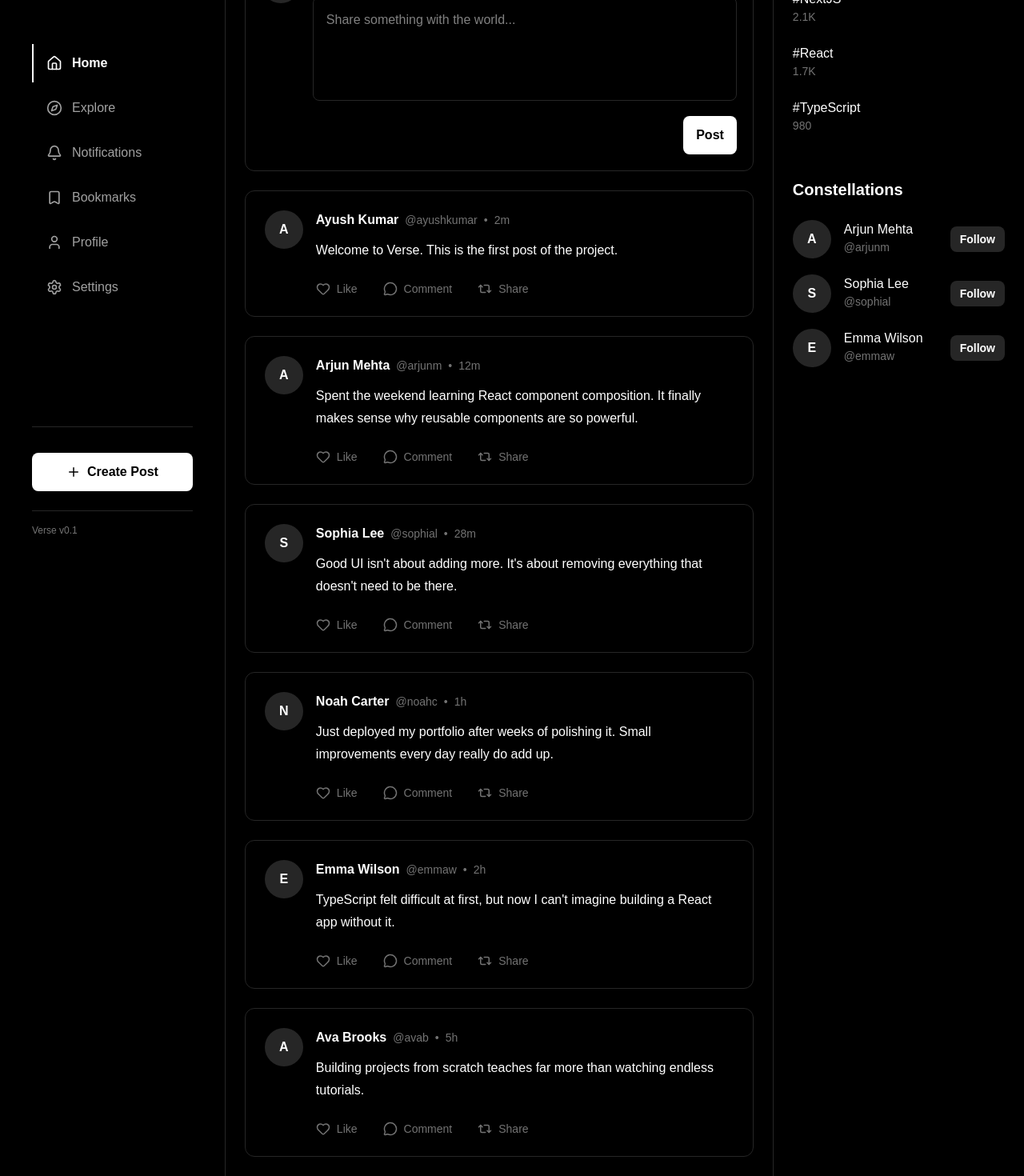
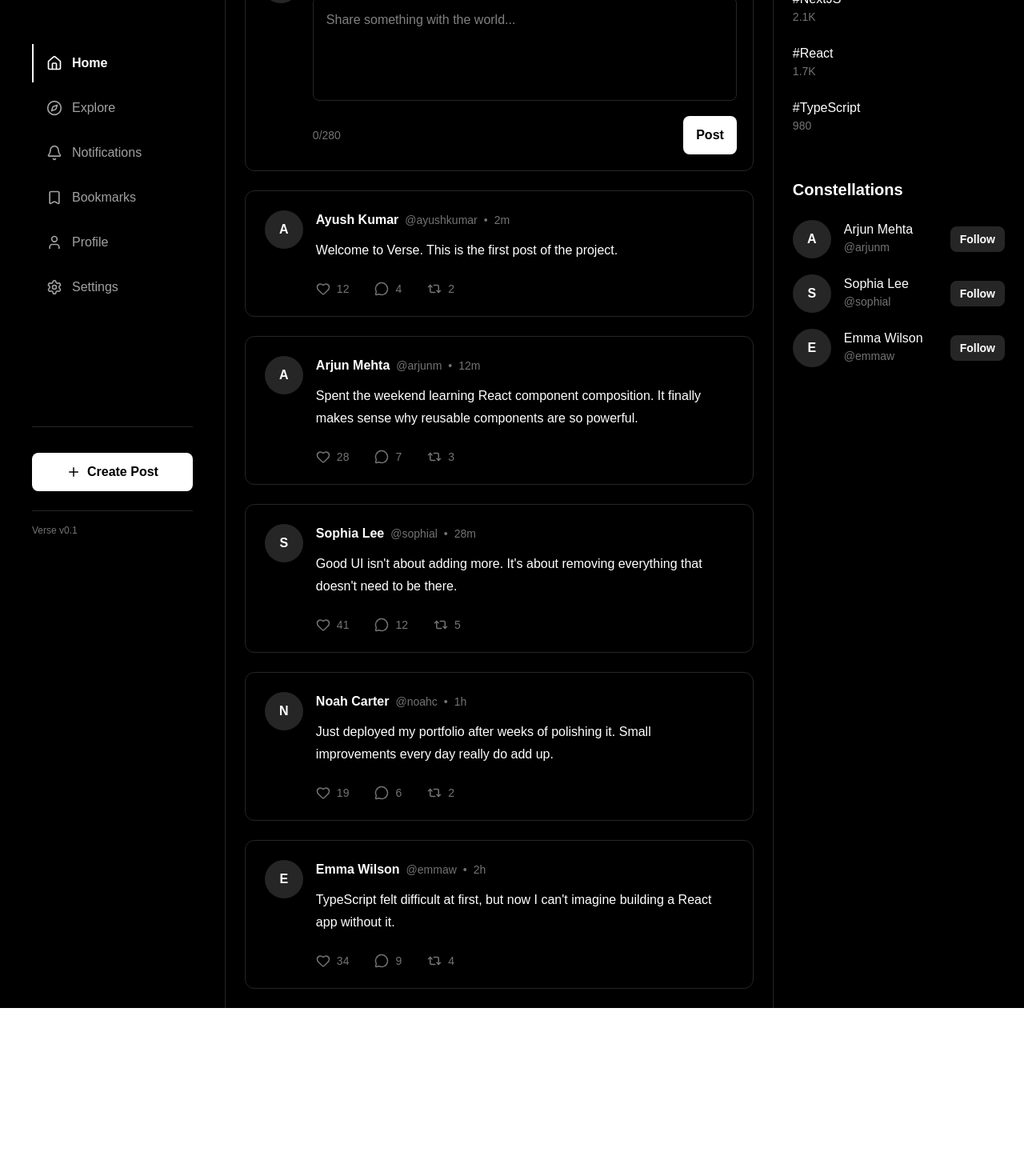
Before and after one commit to Ayushkumar20045/verse, a Next.js app: page / in a window 1280 px wide. Shown: the part 89-1559 px from the top of the page at 80% size. After the commit the page ends 1349 px from the top, so only its background shows below. Built offline with nearby package versions, Linux system fonts and the light colour scheme.

Commit message:
feat: implement interactive post creation and like system

```diff
--- a/components/feed/PostCard.tsx
+++ b/components/feed/PostCard.tsx
@@ -1,8 +1,4 @@
-import {
-  Heart,
-  MessageCircle,
-  Repeat2,
-} from "lucide-react";
+import { Heart, MessageCircle, Repeat2 } from "lucide-react";
 
 import Avatar from "@/components/ui/Avatar";
 
@@ -11,6 +7,14 @@ type PostCardProps = {
   username: string;
   time: string;
   content: string;
+
+  likes: number;
+  comments: number;
+  shares: number;
+
+  isLiked: boolean;
+
+  onLike: () => void;
 };
 
 export default function PostCard({
@@ -18,6 +22,11 @@ export default function PostCard({
   username,
   time,
   content,
+  likes,
+  comments,
+  shares,
+  isLiked,
+  onLike,
 }: PostCardProps) {
   return (
     <article className="rounded-xl border border-neutral-800 p-6 transition-colors hover:border-neutral-700">
@@ -26,9 +35,7 @@ export default function PostCard({
 
         <div className="flex-1">
           <div className="flex items-center gap-2">
-            <h3 className="font-semibold">
-              {author}
-            </h3>
+            <h3 className="font-semibold">{author}</h3>
 
             <span className="text-sm text-neutral-500">
               {username}
@@ -47,20 +54,30 @@ export default function PostCard({
             {content}
           </p>
 
-          <div className="mt-6 flex items-center gap-8 text-sm text-neutral-500">
-            <button className="flex items-center gap-2 transition-colors hover:text-red-500">
-              <Heart size={18} />
-              <span>Like</span>
+          <div className="mt-6 flex items-center gap-8 text-sm">
+            <button
+              onClick={onLike}
+              className={`flex items-center gap-2 transition-colors ${
+                isLiked
+                  ? "text-red-500"
+                  : "text-neutral-500 hover:text-red-500"
+              }`}
+            >
+              <Heart
+                size={18}
+                fill={isLiked ? "currentColor" : "none"}
+              />
+              <span>{likes}</span>
             </button>
 
-            <button className="flex items-center gap-2 transition-colors hover:text-blue-500">
+            <button className="flex items-center gap-2 text-neutral-500">
               <MessageCircle size={18} />
-              <span>Comment</span>
+              <span>{comments}</span>
             </button>
 
-            <button className="flex items-center gap-2 transition-colors hover:text-green-500">
+            <button className="flex items-center gap-2 text-neutral-500">
               <Repeat2 size={18} />
-              <span>Share</span>
+              <span>{shares}</span>
             </button>
           </div>
         </div>
--- a/components/feed/PostComposer.tsx
+++ b/components/feed/PostComposer.tsx
@@ -1,7 +1,33 @@
+"use client";
+
+import { useState } from "react";
+
 import Avatar from "@/components/ui/Avatar";
 import Button from "@/components/ui/Button";
 
-export default function PostComposer() {
+type PostComposerProps = {
+  onPost: (content: string) => void;
+};
+
+export default function PostComposer({
+  onPost,
+}: PostComposerProps) {
+  const [content, setContent] = useState("");
+  const MAX_CHARACTERS = 280;
+
+const isOverLimit = content.length > MAX_CHARACTERS;
+
+  function handlePost() {
+    const trimmedContent = content.trim();
+
+    if (!trimmedContent || isOverLimit) {
+  return;
+};
+
+    onPost(trimmedContent);
+    setContent("");
+  }
+
   return (
     <section className="rounded-xl border border-neutral-800 p-5">
       <div className="flex items-start gap-4">
@@ -14,12 +40,26 @@ export default function PostComposer() {
 
           <textarea
             rows={4}
+            value={content}
+            onChange={(e) => setContent(e.target.value)}
             placeholder="Share something with the world..."
             className="w-full resize-none rounded-lg border border-neutral-800 bg-transparent p-4 outline-none transition-colors focus:border-neutral-600"
           />
 
-          <div className="mt-3 flex justify-end">
-            <Button variant="primary">
+<div className="mt-3 flex items-center justify-between">
+<span
+  className={`text-sm ${
+    isOverLimit ? "text-red-500" : "text-neutral-500"
+  }`}
+>
+  {content.length}/{MAX_CHARACTERS}
+</span>
+
+  <Button
+    variant="primary"
+    onClick={handlePost}
+    disabled={!content.trim() || isOverLimit}
+  >
     Post
   </Button>
 </div>
--- a/components/layout/Feed.tsx
+++ b/components/layout/Feed.tsx
@@ -1,11 +1,54 @@
+"use client";
+
+import { useState } from "react";
+
 import PostComposer from "@/components/feed/PostComposer";
 import PostCard from "@/components/feed/PostCard";
-import { posts } from "@/lib/posts";
+import { posts as initialPosts } from "@/lib/posts";
+import { Post } from "@/types/post";
 
 export default function Feed() {
+  const [posts, setPosts] = useState<Post[]>(initialPosts);
+
+  function handleCreatePost(content: string) {
+    const newPost: Post = {
+      id: Date.now(),
+      author: "Ayush Kumar",
+      username: "@ayushkumar",
+      time: "Just now",
+      content,
+
+      likes: 0,
+      comments: 0,
+      shares: 0,
+
+      isLiked: false,
+    };
+
+    setPosts((previousPosts) => [newPost, ...previousPosts]);
+  }
+
+  function handleLike(postId: number) {
+    setPosts((previousPosts) =>
+      previousPosts.map((post) => {
+        if (post.id !== postId) {
+          return post;
+        }
+
+        return {
+          ...post,
+          isLiked: !post.isLiked,
+          likes: post.isLiked
+            ? post.likes - 1
+            : post.likes + 1,
+        };
+      })
+    );
+  }
+
   return (
     <main className="min-h-screen p-6">
-      <PostComposer />
+      <PostComposer onPost={handleCreatePost} />
 
       <section className="mt-6 space-y-6">
         {posts.map((post) => (
@@ -15,6 +58,11 @@ export default function Feed() {
             username={post.username}
             time={post.time}
             content={post.content}
+            likes={post.likes}
+            comments={post.comments}
+            shares={post.shares}
+            isLiked={post.isLiked}
+            onLike={() => handleLike(post.id)}
           />
         ))}
       </section>
--- a/lib/posts.ts
+++ b/lib/posts.ts
@@ -1,10 +1,18 @@
-export const posts = [
+import { Post } from "@/types/post";
+
+export const posts: Post[] = [
   {
     id: 1,
     author: "Ayush Kumar",
     username: "@ayushkumar",
     time: "2m",
     content: "Welcome to Verse. This is the first post of the project.",
+
+    likes: 12,
+    comments: 4,
+    shares: 2,
+
+    isLiked: false,
   },
   {
     id: 2,
@@ -13,6 +21,12 @@ export const posts = [
     time: "12m",
     content:
       "Spent the weekend learning React component composition. It finally makes sense why reusable components are so powerful.",
+
+    likes: 28,
+    comments: 7,
+    shares: 3,
+
+    isLiked: false,
   },
   {
     id: 3,
@@ -21,6 +35,12 @@ export const posts = [
     time: "28m",
     content:
       "Good UI isn't about adding more. It's about removing everything that doesn't need to be there.",
+
+    likes: 41,
+    comments: 12,
+    shares: 5,
+
+    isLiked: false,
   },
   {
     id: 4,
@@ -29,6 +49,12 @@ export const posts = [
     time: "1h",
     content:
       "Just deployed my portfolio after weeks of polishing it. Small improvements every day really do add up.",
+
+    likes: 19,
+    comments: 6,
+    shares: 2,
+
+    isLiked: false,
   },
   {
     id: 5,
@@ -37,13 +63,11 @@ export const posts = [
     time: "2h",
     content:
       "TypeScript felt difficult at first, but now I can't imagine building a React app without it.",
-  },
-  {
-    id: 6,
-    author: "Ava Brooks",
-    username: "@avab",
-    time: "5h",
-    content:
-      "Building projects from scratch teaches far more than watching endless tutorials.",
+
+    likes: 34,
+    comments: 9,
+    shares: 4,
+
+    isLiked: false,
   },
 ];
--- /dev/null
+++ b/types/post.ts
@@ -0,0 +1,13 @@
+export type Post = {
+  id: number;
+  author: string;
+  username: string;
+  time: string;
+  content: string;
+
+  likes: number;
+  comments: number;
+  shares: number;
+
+  isLiked: boolean;
+};
```
Also changed, not shown: 2 other files (tests, documents, lock files or other folders). Lines whose indentation alone changed are shown as unchanged.
